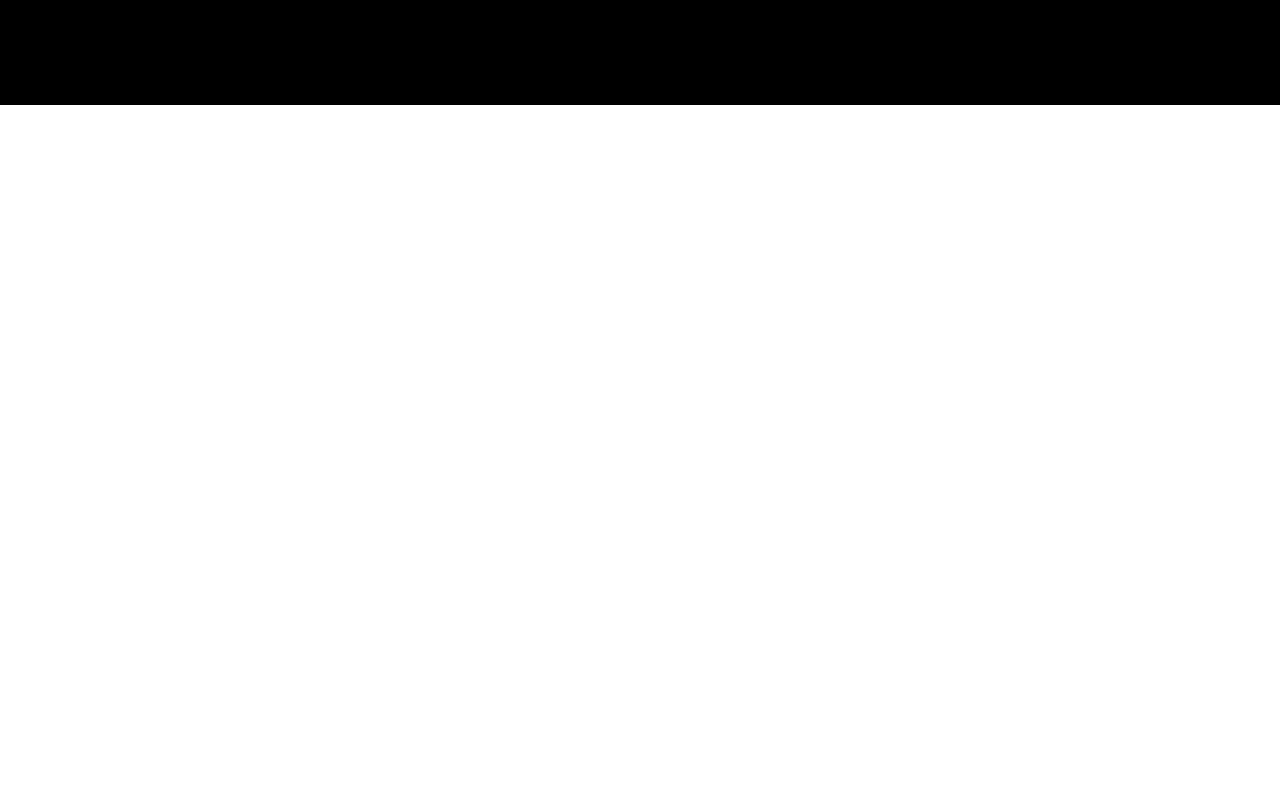
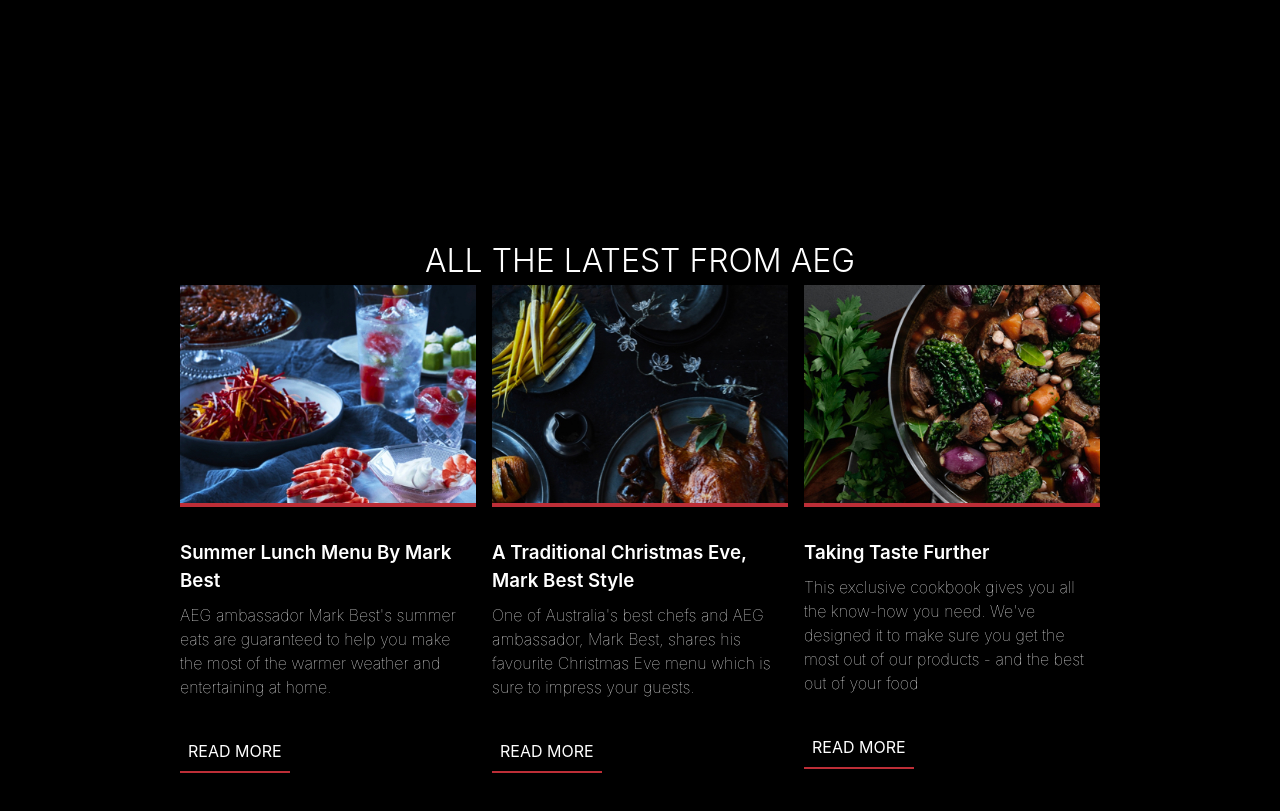
Before and after one commit to wabihaime/orchard-fed-test, a React (Create React App) app: page / in a window 1280 px wide. Shown: the part 695-1506 px from the top of the page. Before the commit the page ends 800 px from the top, so only its background shows below. Built offline with nearby package versions, Linux system fonts and the light colour scheme.

Commit message:
Create second component

```diff
--- a/src/App.css
+++ b/src/App.css
@@ -35,10 +35,15 @@
 }
 
 h1 {
+  font-size: 2em;
 }
 
 h2 {
   font-size: 1.5em;
+}
+
+h3 {
+  font-size: 1.17em;
 }
 
 @keyframes App-logo-spin {
--- a/src/App.tsx
+++ b/src/App.tsx
@@ -1,11 +1,13 @@
 import React from "react";
 import "./App.css";
 import { FirstComponent } from "./components/first-component";
+import { SecondComponent } from "./components/second-component";
 
 const App: React.FC = () => {
   return (
     <main>
       <FirstComponent />
+      <SecondComponent />
     </main>
   );
 };
--- a/src/components/common/Section.tsx
+++ b/src/components/common/Section.tsx
@@ -7,7 +7,7 @@
 export const Section: React.FC<SectionProps> = ({ children }) => {
   return (
     <section className="h-screen w-full flex items-center justify-center bg-black text-white">
-      <div className="w-full lg:w-[64vw] px-5">{children}</div>
+      <div className="w-full lg:w-[75vw] px-5">{children}</div>
     </section>
   );
 };
--- /dev/null
+++ b/src/components/second-component/Item.tsx
@@ -0,0 +1,30 @@
+import React from "react";
+import { ItemType } from "./interface";
+
+export const Item: React.FC<ItemType> = ({ title, description, image }) => {
+  const handleClick = (e: React.MouseEvent<HTMLAnchorElement>) => {
+    e.preventDefault();
+    console.log("Clicked on", e.target);
+  };
+
+  return (
+    <div className="w-full md:w-1/3 flex flex-col items-start gap-8">
+      <img
+        src={image}
+        alt={title}
+        className="w-full aspect-4/3 object-cover border-b-4 border-b-accent"
+      />
+      <div>
+        <h3 className="font-openSansCondensed font-semibold">{title}</h3>
+        <p className="mt-2 font-openSans font-thin">{description}</p>
+      </div>
+      <a
+        href="#"
+        onClick={handleClick}
+        className="px-2 py-2 border-b-2 border-b-accent hover:bg-accent hover:border-b-white cursor-pointer"
+      >
+        READ MORE
+      </a>
+    </div>
+  );
+};
--- /dev/null
+++ b/src/components/second-component/SecondComponent.tsx
@@ -0,0 +1,17 @@
+import React from "react";
+import { Section } from "../common";
+import { items } from "./items";
+import { Item } from "./Item";
+
+export const SecondComponent: React.FC = () => {
+  return (
+    <Section>
+      <h1 className="text-center font-light">ALL THE LATEST FROM AEG</h1>
+      <div className="flex flex-col md:flex-row gap-4 items-stretch">
+        {items.map((item, index) => (
+          <Item {...item} key={`${index}`} />
+        ))}
+      </div>
+    </Section>
+  );
+};
--- /dev/null
+++ b/src/components/second-component/index.ts
@@ -0,0 +1 @@
+export * from "./SecondComponent";
--- /dev/null
+++ b/src/components/second-component/interface.ts
@@ -0,0 +1,5 @@
+export interface ItemType {
+  title: string;
+  description: string;
+  image: string;
+}
--- /dev/null
+++ b/src/components/second-component/items.ts
@@ -0,0 +1,25 @@
+import firstImage from "../../assets/images/component-02/Image-01.jpg";
+import secondImage from "../../assets/images/component-02/Image-02.jpg";
+import thirdImage from "../../assets/images/component-02/Image-03.jpg";
+import { ItemType } from "./interface";
+
+export const items: ItemType[] = [
+  {
+    title: "Summer Lunch Menu By Mark Best",
+    description:
+      "AEG ambassador Mark Best's summer eats are guaranteed to help you make the most of the warmer weather and entertaining at home.",
+    image: firstImage,
+  },
+  {
+    title: "A Traditional Christmas Eve, Mark Best Style",
+    description:
+      "One of Australia's best chefs and AEG ambassador, Mark Best, shares his favourite Christmas Eve menu which is sure to impress your guests.",
+    image: secondImage,
+  },
+  {
+    title: "Taking Taste Further",
+    description:
+      "This exclusive cookbook gives you all the know-how you need. We've designed it to make sure you get the most out of our products - and the best out of your food",
+    image: thirdImage,
+  },
+];
--- a/tailwind.config.js
+++ b/tailwind.config.js
@@ -3,6 +3,9 @@
   content: ["./src/**/*.{js,jsx,ts,tsx}", "./public/index.html"],
   theme: {
     extend: {
+      aspectRatio: {
+        "4/3": "4 / 3",
+      },
       colors: {
         accent: "#BD2E37",
       },
```
